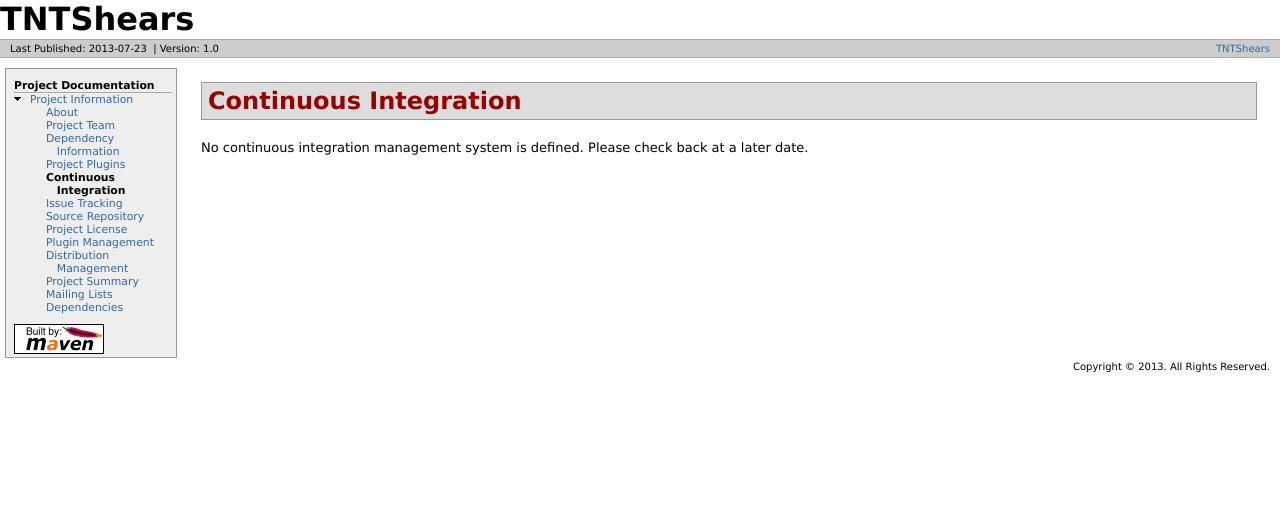
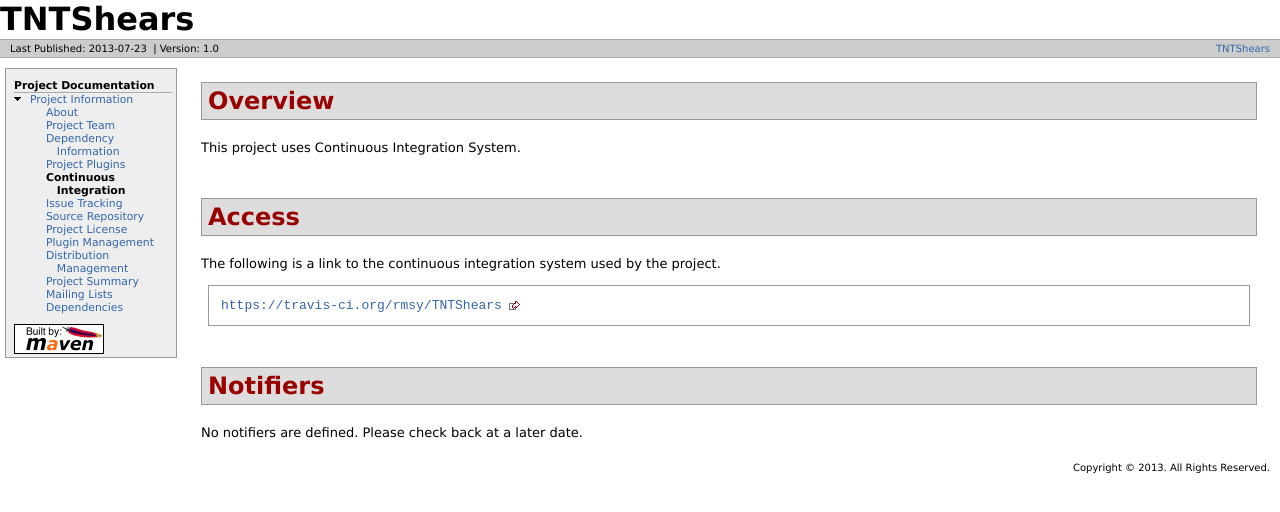
Before and after one commit to rmsy/TNTShears, a plain HTML site: page integration.html in a window 1280 px wide. Drawn offline with Linux system fonts and the light colour scheme.

Commit message:
[site-maven-plugin] Update to represent v1.0

```diff
--- a/integration.html
+++ b/integration.html
@@ -99,8 +99,16 @@
     <div id="bodyColumn">
       <div id="contentBox">
         <div class="section">
-<h2>Continuous Integration<a name="Continuous_Integration"></a></h2><a name="Continuous_Integration"></a>
-<p>No continuous integration management system is defined. Please check back at a later date.</p></div>
+<h2>Overview<a name="Overview"></a></h2><a name="Overview"></a>
+<p>This project uses Continuous Integration System.</p></div>
+<div class="section">
+<h2>Access<a name="Access"></a></h2><a name="Access"></a>
+<p>The following is a link to the continuous integration system used by the project.</p>
+<div class="source">
+<pre><a class="externalLink" href="https://travis-ci.org/rmsy/TNTShears">https://travis-ci.org/rmsy/TNTShears</a></pre></div></div>
+<div class="section">
+<h2>Notifiers<a name="Notifiers"></a></h2><a name="Notifiers"></a>
+<p>No notifiers are defined. Please check back at a later date.</p></div>
       </div>
     </div>
     <div class="clear">
```
Also changed, not shown: dependencies.html (+3 -3 lines).
